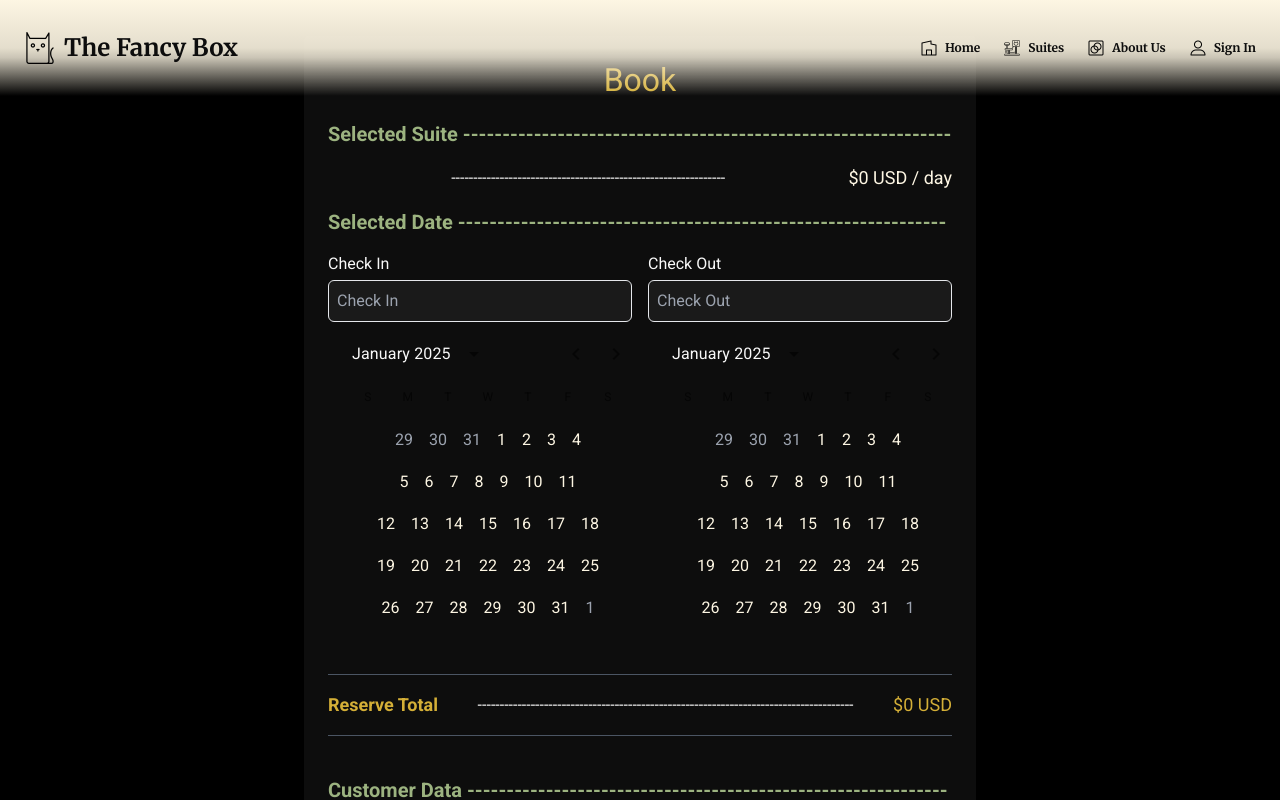
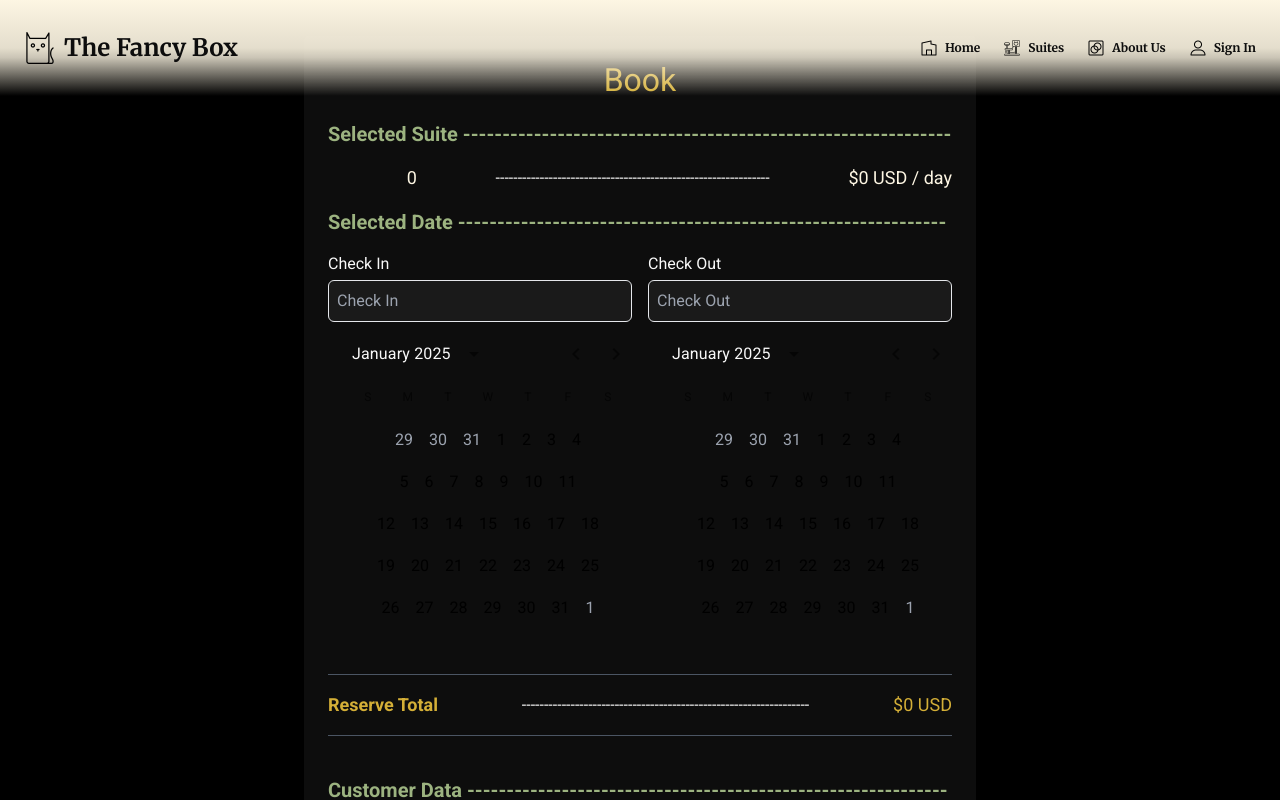
Before and after one commit to pablomoscon/henry-pf-grupo-1-front, a Next.js app: page /reserve in a window 1280 px wide. Shown: the top 800 px of the page. Built offline with nearby package versions, Linux system fonts and the light colour scheme.

Commit message:
Cambios en reserva

```diff
--- a/src/components/CheckIn/CheckIn.tsx
+++ b/src/components/CheckIn/CheckIn.tsx
@@ -9,18 +9,24 @@ import { getDateReserved } from "@/services/bookService";
 
 interface CheckInProps {
   roomId: string;
+  token: string | undefined;
 }
 
-const CheckIn: React.FC<CheckInProps> = ({ roomId }) => {
+const CheckIn: React.FC<CheckInProps> = ({ roomId, token }) => {
   const { checkInDate, setCheckInDate } = useDateContext(); // Contexto de fechas
   const [reservedDates, setReservedDates] = useState<Dayjs[]>([]); // Estado para las fechas bloqueadas
 
   // Llamada al servicio para obtener fechas bloqueadas
   useEffect(() => {
     const fetchReservedDates = async () => {
-      if (!roomId) return; // No hacemos nada si no hay roomId
+      if (!roomId || !token) {
+        console.warn("roomId o token no disponibles");
+        return;
+      }
       try {
-        const blockedDates = await getDateReserved(roomId);
+        console.log("Token enviado al servicio:", token); // Para verificar el valor del token
+        const blockedDates = await getDateReserved(roomId, token);
+        console.log("Fechas bloqueadas recibidas:", blockedDates);
         setReservedDates(blockedDates.map((date) => dayjs(date))); // Convertimos las fechas a Dayjs
       } catch (error) {
         console.error("Error al obtener las fechas bloqueadas:", error);
@@ -28,11 +34,34 @@ const CheckIn: React.FC<CheckInProps> = ({ roomId }) => {
     };
 
     fetchReservedDates();
-  }, [roomId]);
+  }, [roomId, token]);
 
   // Función para verificar si una fecha está reservada
   const isReserved = (date: Dayjs) => {
     return reservedDates.some((reserved) => reserved.isSame(date, "day"));
+  };
+
+  // Componente para renderizar cada día con personalización
+  const renderDay = (props: any) => {
+    const { day, outsideCurrentMonth } = props;
+    const isDisabled = isReserved(day);
+    const isSelected = day.isSame(checkInDate, "day");
+
+    return (
+      <button
+        onClick={() => !isDisabled && setCheckInDate(day)} // Solo permitimos clics en fechas habilitadas
+        className={`p-2 rounded-full transition-all duration-200 ${
+          isDisabled
+            ? "bg-red-500 text-white cursor-not-allowed"
+            : isSelected
+            ? "bg-gold-dark text-white"
+            : "hover:bg-blue-200 text-black"
+        } ${outsideCurrentMonth ? "text-gray-400" : ""}`}
+        disabled={isDisabled}
+      >
+        {day.format("D")}
+      </button>
+    );
   };
 
   return (
@@ -43,24 +72,7 @@ const CheckIn: React.FC<CheckInProps> = ({ roomId }) => {
           onChange={(date) => setCheckInDate(date)} // Actualizamos el estado
           shouldDisableDate={isReserved} // Deshabilitamos fechas reservadas
           slots={{
-            day: (props) => {
-              const { day, outsideCurrentMonth } = props;
-              const isDisabled = isReserved(day);
-              // Renderizado personalizado de los días
-              return (
-                <button
-                  onClick={() => !isDisabled && setCheckInDate(day)} // Evitamos cambios si la fecha está reservada
-                  className={`p-2 rounded-full ${
-                    isDisabled ? "bg-red-500 text-white cursor-not-allowed" : ""
-                  } ${
-                    outsideCurrentMonth ? "text-gray-400" : "text-white-ivory"
-                  }`}
-                  disabled={isDisabled}
-                >
-                  {day.format("D")}
-                </button>
-              );
-            },
+            day: renderDay,
           }}
         />
       </div>
--- a/src/components/CheckOut/CheckOut.tsx
+++ b/src/components/CheckOut/CheckOut.tsx
@@ -9,9 +9,10 @@ import { getDateReserved } from "@/services/bookService";
 
 interface CheckInProps {
   roomId: string;
+  token: string | undefined;
 }
 
-const CheckOut: React.FC<CheckInProps> = ({ roomId }) => {
+const CheckOut: React.FC<CheckInProps> = ({ roomId, token }) => {
   const { checkOutDate, setCheckOutDate } = useDateContext(); // Contexto de fechas
 
   const [reservedDates, setReservedDates] = useState<Dayjs[]>([]); // Estado para las fechas bloqueadas
@@ -19,9 +20,14 @@ const CheckOut: React.FC<CheckInProps> = ({ roomId }) => {
   // Llamada al servicio para obtener fechas bloqueadas
   useEffect(() => {
     const fetchReservedDates = async () => {
-      if (!roomId) return; // No hacemos nada si no hay roomId
+      if (!roomId || !token) {
+        console.warn("roomId o token no disponibles");
+        return;
+      }
       try {
-        const blockedDates = await getDateReserved(roomId);
+        console.log("Token enviado al servicio:", token); // Para verificar el valor del token
+        const blockedDates = await getDateReserved(roomId, token);
+        console.log("Fechas bloqueadas recibidas:", blockedDates);
         setReservedDates(blockedDates.map((date) => dayjs(date))); // Convertimos las fechas a Dayjs
       } catch (error) {
         console.error("Error al obtener las fechas bloqueadas:", error);
@@ -29,11 +35,34 @@ const CheckOut: React.FC<CheckInProps> = ({ roomId }) => {
     };
 
     fetchReservedDates();
-  }, [roomId]);
+  }, [roomId, token]);
 
   // Función para verificar si una fecha está reservada
   const isReserved = (date: Dayjs) => {
     return reservedDates.some((reserved) => reserved.isSame(date, "day"));
+  };
+
+  // Componente para renderizar cada día con personalización
+  const renderDay = (props: any) => {
+    const { day, outsideCurrentMonth } = props;
+    const isDisabled = isReserved(day);
+    const isSelected = day.isSame(checkOutDate, "day");
+
+    return (
+      <button
+        onClick={() => !isDisabled && setCheckOutDate(day)} // Solo permitimos clics en fechas habilitadas
+        className={`p-2 rounded-full transition-all duration-200 ${
+          isDisabled
+            ? "bg-red-500 text-white cursor-not-allowed"
+            : isSelected
+            ? "bg-gold-dark text-black"
+            : "hover:bg-blue-200 text-black"
+        } ${outsideCurrentMonth ? "text-gray-400" : ""}`}
+        disabled={isDisabled}
+      >
+        {day.format("D")}
+      </button>
+    );
   };
 
   return (
@@ -44,24 +73,7 @@ const CheckOut: React.FC<CheckInProps> = ({ roomId }) => {
           onChange={(date) => setCheckOutDate(date)} // Actualizamos el estado
           shouldDisableDate={isReserved} // Deshabilitamos fechas reservadas
           slots={{
-            day: (props) => {
-              const { day, outsideCurrentMonth } = props;
-              const isDisabled = isReserved(day);
-              // Usamos el renderizado sin conflictos
-              return (
-                <button
-                  onClick={() => !isDisabled && setCheckOutDate(day)} // Evitamos que se cambie si la fecha está reservada
-                  className={`p-2 rounded-full ${
-                    isDisabled ? "bg-red-500 text-white cursor-not-allowed" : ""
-                  } ${
-                    outsideCurrentMonth ? "text-gray-400" : "text-white-ivory"
-                  }`}
-                  disabled={isDisabled}
-                >
-                  {day.format("D")}
-                </button>
-              );
-            },
+            day: renderDay,
           }}
         />
       </div>
--- a/src/components/Detail/Detail.tsx
+++ b/src/components/Detail/Detail.tsx
@@ -13,7 +13,7 @@ const Detail = ({ room }: { room: IRoom }) => {
   const handleBook = () => {
     if (user) {
       router.push(
-        `/reserve?roomId=${room.id}&name=${room.name}&price=${room.price}`
+        `/reserve?roomId=${room.id}&name=${room.name}&price=${room.price}&numCat=${room.number_of_cats}`
       );
     } else {
       alert("Please log in first!");
--- a/src/components/ReservationForm/ReservationForm.tsx
+++ b/src/components/ReservationForm/ReservationForm.tsx
@@ -14,10 +14,10 @@ import CheckIn from "../CheckIn/CheckIn";
 import CheckOut from "../CheckOut/CheckOut";
 import { useSearchParams } from "next/navigation";
 import { getCatsUser } from "@/services/catServices";
-import { ICat } from "../../interfaces/ICat";
 import { bookRegister } from "@/services/bookService";
 import ReservationModal from "../ReservationModal/ReservationModal";
 import { useRouter } from "next/navigation";
+import { ICatUser } from "@/interfaces/IBook";
 
 const ReservationForm = () => {
   const [isModalOpen, setModalOpen] = useState(false);
@@ -34,9 +34,11 @@ const ReservationForm = () => {
     checkInDate: string;
     checkOutDate: string;
     roomId: string;
+    numCat: number;
     name: string;
     price: string;
     userId: string | undefined;
+    token: string | undefined;
     fullName: string | undefined;
     customerId: string | undefined;
     totalAmount: number;
@@ -45,9 +47,11 @@ const ReservationForm = () => {
     checkInDate: "",
     checkOutDate: "",
     roomId: searchParams.get("roomId") || "",
+    numCat: Number(searchParams.get("numCat") || ""),
     name: searchParams.get("name") || "",
     price: searchParams.get("price") || "0",
     userId: user?.response.user.id,
+    token: user?.response.token,
     fullName: user?.response?.user?.name,
     customerId: user?.response?.user?.customerId,
     totalAmount: 0,
@@ -55,7 +59,7 @@ const ReservationForm = () => {
   });
 
   const [posData, setPosData] = useState<{
-    userId: string;
+    userId: string | undefined;
     roomId: string;
     checkInDate: string;
     checkOutDate: string;
@@ -70,7 +74,7 @@ const ReservationForm = () => {
     catsIds: [], // Inicializamos el array vacío
   });
 
-  const [cats, setCats] = useState<ICat[]>([]);
+  const [cats, setCats] = useState<ICatUser[]>([]);
 
   const [totalAmount, setTotalAmount] = useState(0);
 
@@ -109,7 +113,10 @@ const ReservationForm = () => {
     const fetchCats = async () => {
       if (userData.userId) {
         try {
-          const fetchedCats = await getCatsUser(userData.userId);
+          const fetchedCats = await getCatsUser(
+            userData.userId,
+            userData.token
+          );
           setCats(fetchedCats); // Actualiza el estado con los gatos obtenidos
         } catch (error) {
           console.error("Error al obtener los gatos:", error);
@@ -122,7 +129,7 @@ const ReservationForm = () => {
     };
 
     fetchCats();
-  }, [userData.userId]); // Llama a fetchCats cada vez que cambie el userId
+  }, [userData.userId, userData.token]); // Llama a fetchCats cada vez que cambie el userId
 
   const calculateTotalAmount = useCallback(() => {
     if (!userData.checkInDate || !userData.checkOutDate) {
@@ -157,23 +164,46 @@ const ReservationForm = () => {
     event: ChangeEvent<HTMLInputElement | HTMLSelectElement>
   ) => {
     const { name, value } = event.target;
-    setUserData({ ...userData, [name]: value });
-    setErrors(validateBook({ ...userData, [name]: value }));
+
+    // Actualiza el estado de userData
+    const updatedData = { ...userData, [name]: value };
+    setUserData(updatedData);
+
+    // Ejecuta la validación completa después de actualizar el estado de userData
+    const validationErrors = validateBook(updatedData);
+
+    // Elimina los errores de checkInDate y checkOutDate si son válidos
+    if (name === "checkInDate" || name === "checkOutDate") {
+      if (updatedData.checkInDate && updatedData.checkOutDate) {
+        // Verifica si las fechas son correctas
+        if (
+          new Date(updatedData.checkOutDate) > new Date(updatedData.checkInDate)
+        ) {
+          // Solo elimina el error si las fechas son válidas
+          delete validationErrors.checkInDate;
+          delete validationErrors.checkOutDate;
+        }
+      }
+    }
+
+    // Actualiza el estado de errores
+    setErrors(validationErrors);
   };
 
   const handleModalConfirm = async () => {
     closeModal();
     try {
-      console.log(posData);
-      const res = await bookRegister(posData);
+      const res = await bookRegister(posData, userData.token);
       alert("Reservation successful!");
 
       if (!res.message) {
-        const reservationId = res.id; // ID devuelto por el POST *********
-        /* const res1 = await confirmPayment(reservationId); */
+        const reservationId = res.id; // ID devuelto por el POST
+        const token = userData.token;
+
         router.push(
-          `http://localhost:3000/payments/create-checkout-session/${reservationId}`
-        ); // Redirige con el ID *********
+          `http://localhost:3000/payments/create-checkout-session/${reservationId}?token=${token}`
+        );
+
         setUserData({
           checkInDate: "",
           checkOutDate: "",
@@ -181,6 +211,8 @@ const ReservationForm = () => {
           name: "",
           price: "0",
           userId: "",
+          token: "",
+          numCat: 0,
           fullName: "",
           customerId: "",
           totalAmount: 0,
@@ -209,9 +241,11 @@ const ReservationForm = () => {
     const validationErrors = validateBook(userData, true);
 
     if (Object.keys(validationErrors).length > 0) {
+      alert(
+        "There are errors in the entered data. Please review and correct them."
+      );
       setErrors(validationErrors);
     } else {
-      // Configura `posData` antes de mostrar el modal
       setPosData({
         userId: userData.userId,
         roomId: userData.roomId,
@@ -244,6 +278,9 @@ const ReservationForm = () => {
           <div className="flex justify-between items-center">
             <span className="text-lg" style={{ color: "var(--white-ivory)" }}>
               {userData.name}
+            </span>
+            <span className="text-lg" style={{ color: "var(--white-ivory)" }}>
+              {userData.numCat}
             </span>
             <span>
               --------------------------------------------------------------
@@ -285,7 +322,7 @@ const ReservationForm = () => {
               )}
             </div>
             <div className="relative">
-              <CheckIn roomId={userData.roomId} />
+              <CheckIn roomId={userData.roomId} token={userData.token} />
             </div>
           </div>
 
@@ -310,7 +347,7 @@ const ReservationForm = () => {
                 <p className="text-red-600">{errors.checkOutDate}</p>
               )}
               <div className="relative">
-                <CheckOut roomId={userData.roomId} />
+                <CheckOut roomId={userData.roomId} token={userData.token} />
               </div>
             </div>
           </div>
@@ -324,7 +361,7 @@ const ReservationForm = () => {
             Reserve Total
           </span>
           <span>
-            -------------------------------------------------------------------------------------
+            -----------------------------------------------------------------
           </span>
           <span className="text-lg" style={{ color: "var(--gold-soft)" }}>
             ${totalAmount} USD
@@ -355,7 +392,7 @@ const ReservationForm = () => {
                 className="block text-sm font-medium mb-1"
                 style={{ color: "var(--white-ivory)" }}
               >
-                Customer ID: {userData.customerId}
+                Customer DNI: {userData.customerId}
               </label>
             </div>
           </div>
@@ -380,17 +417,29 @@ const ReservationForm = () => {
               <label htmlFor="selectCat">Select Kitties:</label>
               <select
                 name="catsIds"
-                multiple // Permite seleccionar múltiples gatitos
+                multiple
                 value={userData.catsIds} // Array de IDs seleccionados
                 onChange={(e) => {
                   const selectedOptions = Array.from(
                     e.target.selectedOptions,
                     (option) => option.value
                   );
+
                   setUserData({
                     ...userData,
                     catsIds: selectedOptions, // Actualiza el array con los IDs seleccionados
                   });
+
+                  // Eliminar el error si se corrige
+                  if (
+                    selectedOptions.length > 0 &&
+                    selectedOptions.length <= userData.numCat
+                  ) {
+                    setErrors((prevErrors) => {
+                      const { catsIds, ...rest } = prevErrors; // Remover el error específico
+                      return rest;
+                    });
+                  }
                 }}
                 className="block w-full px-4 py-2 rounded-md border border-gray-300 focus:outline-none focus:ring focus:ring-gold-dark bg-black text-white"
               >
@@ -403,6 +452,10 @@ const ReservationForm = () => {
                   </option>
                 ))}
               </select>
+
+              {errors.catsIds && (
+                <p className="text-red-500">{errors.catsIds}</p>
+              )}
             </div>
           </div>
         </div>
--- a/src/interfaces/IReserve.ts
+++ b/src/interfaces/IReserve.ts
@@ -1,5 +1,5 @@
 export interface IReserve {
-  userId: string;
+  userId: string | undefined;
   roomId: string;
   checkInDate: string;
   checkOutDate: string;
```
Also changed, not shown: src/helpers/validateBook.ts (+24 -4 lines), src/interfaces/IBook.ts (+7 -0 lines), src/services/bookService.ts (+27 -12 lines), src/services/catServices.ts (+9 -3 lines).
